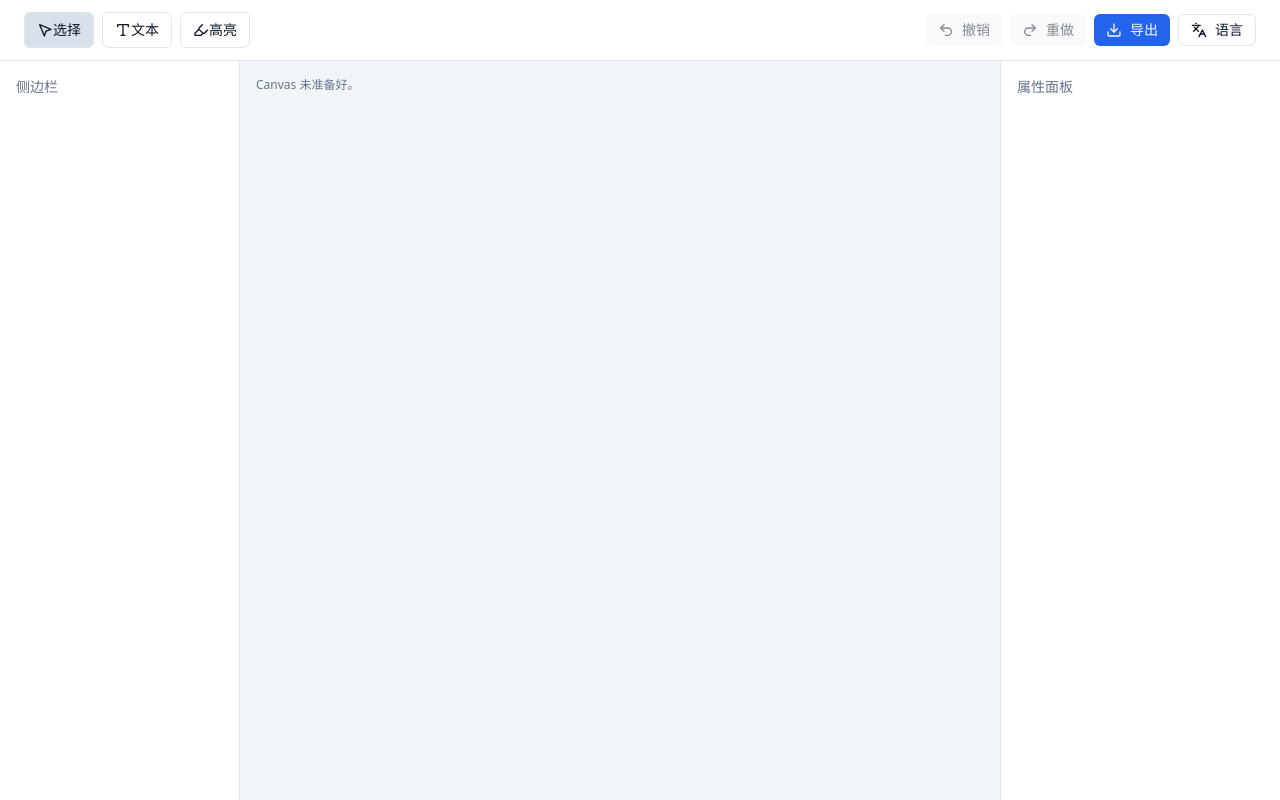
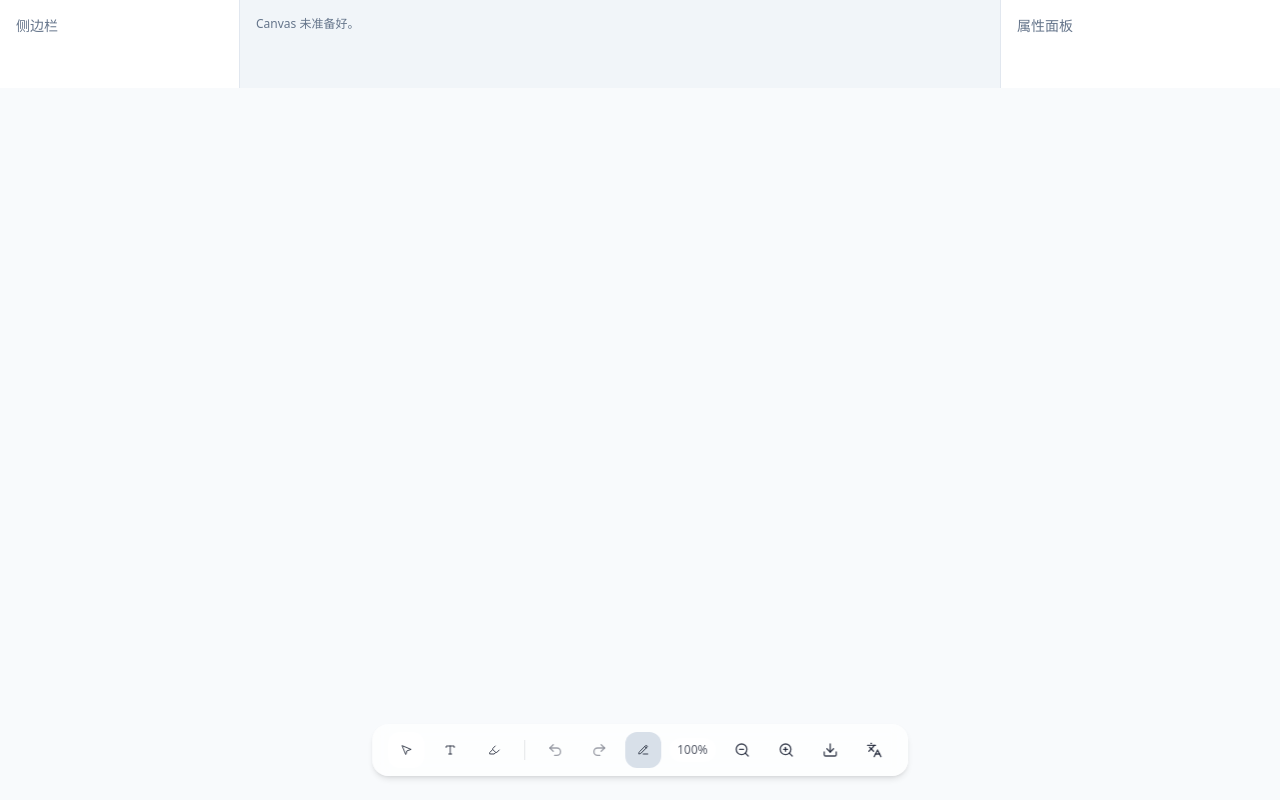
Before and after one commit to DomenLee/pdf-edit-ui, a React (Vite) app: page /editor/1 in a window 1280 px wide. Built offline with nearby package versions, Linux system fonts and the light colour scheme.

Commit message:
Refresh editor UI with iOS-style toolbar

```diff
--- a/src/app/EditorPage.tsx
+++ b/src/app/EditorPage.tsx
@@ -350,6 +350,7 @@ export const EditorPage = () => {
             status={t(statusKey)}
             width={pageSize.width}
             height={pageSize.height}
+            zoomPercent={Math.round(pageSize.scale * 100)}
           />
           <PropertyPanel />
         </div>
--- a/src/styles/index.css
+++ b/src/styles/index.css
@@ -47,7 +47,6 @@ body {
 
 .pdf-text-layer {
   @apply absolute left-0 top-0 z-20;
-  color: #111827;
   pointer-events: auto;
   user-select: none;
 }
@@ -63,6 +62,7 @@ body {
 
 .pdf-text-layer span.is-editing {
   user-select: text;
+  outline: none;
 }
 
 .pdf-path-layer {
@@ -76,6 +76,5 @@ body {
 }
 
 .pdf-text-layer span[data-text-id]:hover {
-  outline: 1px solid hsl(var(--primary) / 0.5);
-  background-color: hsl(var(--primary) / 0.1);
+  background-color: transparent;
 }
--- a/src/types/shims.d.ts
+++ b/src/types/shims.d.ts
@@ -283,6 +283,9 @@ declare module "lucide-react" {
   export const MousePointer2: any;
   export const Download: any;
   export const Languages: any;
+  export const ZoomIn: any;
+  export const ZoomOut: any;
+  export const PencilLine: any;
 }
 
 declare module "react/jsx-runtime" {
--- a/src/ui/Canvas.tsx
+++ b/src/ui/Canvas.tsx
@@ -1,5 +1,6 @@
-import { RefObject } from "react";
+import { RefObject, useEffect, useState } from "react";
 import { OverlayLayer } from "../overlay/OverlayLayer";
+import { cn } from "../components/ui/utils";
 
 type CanvasProps = {
   canvasRef: RefObject<HTMLCanvasElement>;
@@ -8,6 +9,7 @@ type CanvasProps = {
   status: string;
   width: number;
   height: number;
+  zoomPercent: number;
 };
 
 export const Canvas = ({
@@ -17,11 +19,28 @@ export const Canvas = ({
   status,
   width,
   height,
+  zoomPercent,
 }: CanvasProps) => {
+  const [showZoom, setShowZoom] = useState(false);
+
+  useEffect(() => {
+    setShowZoom(true);
+    const timer = window.setTimeout(() => setShowZoom(false), 250);
+    return () => window.clearTimeout(timer);
+  }, [zoomPercent]);
+
   return (
     <section className="canvas-stage">
       <div className="p-4 text-xs text-muted-foreground">{status}</div>
       <div className="relative mx-auto mb-10" style={{ width, height }}>
+        <div
+          className={cn(
+            "pointer-events-none absolute left-1/2 top-1/2 z-30 -translate-x-1/2 -translate-y-1/2 rounded-full bg-white/70 px-4 py-2 text-sm text-foreground/80 shadow-md backdrop-blur transition-all",
+            showZoom ? "scale-100 opacity-100" : "scale-95 opacity-0",
+          )}
+        >
+          {zoomPercent}%
+        </div>
         <div
           ref={pathLayerRef}
           className="pdf-path-layer"
--- a/src/ui/Toolbar.tsx
+++ b/src/ui/Toolbar.tsx
@@ -6,6 +6,9 @@ import {
   Type,
   Undo2,
   Languages,
+  ZoomIn,
+  ZoomOut,
+  PencilLine,
 } from "lucide-react";
 import { Button } from "../components/ui/button";
 import { Toggle } from "../components/ui/toggle";
@@ -41,61 +44,97 @@ export const Toolbar = ({ onExport }: ToolbarProps) => {
   };
 
   return (
-    <div className="flex items-center justify-between border-b border-border bg-card px-6 py-3">
-      <div className="flex items-center gap-2">
+    <div className="fixed bottom-6 left-1/2 z-50 -translate-x-1/2">
+      <div className="flex items-center gap-2 rounded-2xl bg-white/70 px-4 py-2 shadow-md backdrop-blur">
         <Toggle
           pressed={activeTool === "select"}
           onPressedChange={() => handleToggle("select")}
           variant="outline"
+          className="h-9 w-9 justify-center rounded-xl border-0 bg-transparent text-foreground/80 hover:bg-white/60 data-[state=on]:bg-white/80"
         >
           <MousePointer2 className="h-4 w-4" />
-          {t("toolbar.select")}
+          <span className="sr-only">{t("toolbar.select")}</span>
         </Toggle>
         <Toggle
           pressed={activeTool === "text"}
           onPressedChange={() => handleToggle("text")}
           variant="outline"
+          className="h-9 w-9 justify-center rounded-xl border-0 bg-transparent text-foreground/80 hover:bg-white/60 data-[state=on]:bg-white/80"
         >
           <Type className="h-4 w-4" />
-          {t("toolbar.text")}
+          <span className="sr-only">{t("toolbar.text")}</span>
         </Toggle>
         <Toggle
           pressed={activeTool === "highlight"}
           onPressedChange={() => handleToggle("highlight")}
           variant="outline"
+          className="h-9 w-9 justify-center rounded-xl border-0 bg-transparent text-foreground/80 hover:bg-white/60 data-[state=on]:bg-white/80"
         >
           <Highlighter className="h-4 w-4" />
-          {t("toolbar.highlight")}
+          <span className="sr-only">{t("toolbar.highlight")}</span>
         </Toggle>
-      </div>
-      <div className="flex items-center gap-2">
+        <div className="mx-1 h-5 w-px bg-foreground/10" />
         <Button
-          variant="secondary"
-          size="sm"
+          variant="ghost"
+          size="icon"
           onClick={undo}
           disabled={pastCount === 0}
+          className="h-9 w-9 rounded-xl text-foreground/80 hover:bg-white/60"
         >
           <Undo2 className="h-4 w-4" />
-          {t("toolbar.undo")}
+          <span className="sr-only">{t("toolbar.undo")}</span>
         </Button>
         <Button
-          variant="secondary"
-          size="sm"
+          variant="ghost"
+          size="icon"
           onClick={redo}
           disabled={futureCount === 0}
+          className="h-9 w-9 rounded-xl text-foreground/80 hover:bg-white/60"
         >
           <Redo2 className="h-4 w-4" />
-          {t("toolbar.redo")}
+          <span className="sr-only">{t("toolbar.redo")}</span>
         </Button>
-        <Button size="sm" onClick={onExport}>
+        <Toggle
+          pressed
+          variant="outline"
+          className="hidden h-9 w-9 justify-center rounded-xl border-0 bg-white/70 text-foreground/80 sm:flex"
+        >
+          <PencilLine className="h-4 w-4" />
+          <span className="sr-only">{t("toolbar.text")}</span>
+        </Toggle>
+        <div className="hidden items-center gap-2 rounded-xl bg-white/60 px-2 py-1 text-xs text-foreground/70 sm:flex">
+          100%
+        </div>
+        <Button
+          variant="ghost"
+          size="icon"
+          className="hidden h-9 w-9 rounded-xl text-foreground/80 hover:bg-white/60 sm:flex"
+        >
+          <ZoomOut className="h-4 w-4" />
+          <span className="sr-only">Zoom out</span>
+        </Button>
+        <Button
+          variant="ghost"
+          size="icon"
+          className="hidden h-9 w-9 rounded-xl text-foreground/80 hover:bg-white/60 sm:flex"
+        >
+          <ZoomIn className="h-4 w-4" />
+          <span className="sr-only">Zoom in</span>
+        </Button>
+        <Button
+          size="icon"
+          variant="ghost"
+          onClick={onExport}
+          className="h-9 w-9 rounded-xl text-foreground/80 hover:bg-white/60"
+        >
           <Download className="h-4 w-4" />
-          {t("toolbar.export")}
+          <span className="sr-only">{t("toolbar.export")}</span>
         </Button>
         <DropdownMenu>
           <DropdownMenuTrigger asChild>
-            <Button variant="outline" size="sm">
+            <Button variant="ghost" size="icon" className="h-9 w-9 rounded-xl text-foreground/80 hover:bg-white/60">
               <Languages className="h-4 w-4" />
-              {t("toolbar.language")}
+              <span className="sr-only">{t("toolbar.language")}</span>
             </Button>
           </DropdownMenuTrigger>
           <DropdownMenuContent align="end">
```
